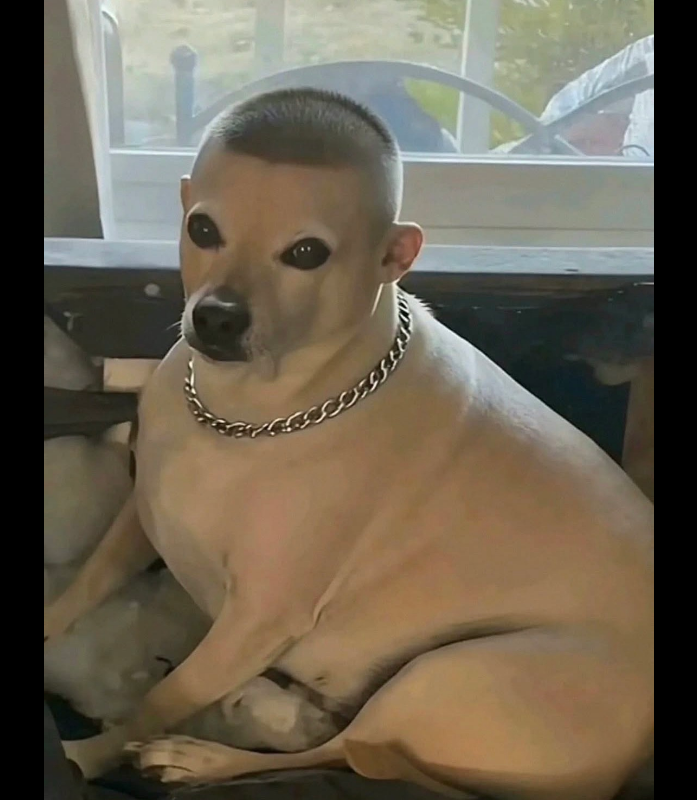
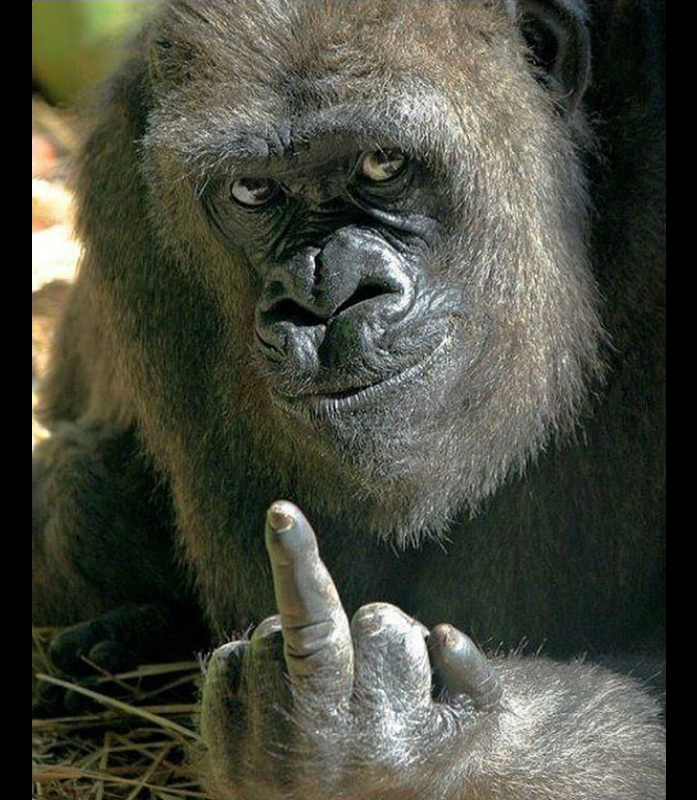
Before and after one commit to CreedBrattonCEO/Wifi, a plain HTML site: page index.html in a window 1280 px wide. Shown: the whole page, without its empty margins (291-988 px from the left). Drawn offline with Linux system fonts and the light colour scheme.

Commit message:
Update index.html

```diff
--- a/index.html
+++ b/index.html
@@ -10,6 +10,6 @@
   </style>
 </head>
 <body>
-  <img src="IMG_7353.jpeg" alt="">
+  <img src="IMG_7437.jpeg" alt="">
 </body>
 </html>
```
